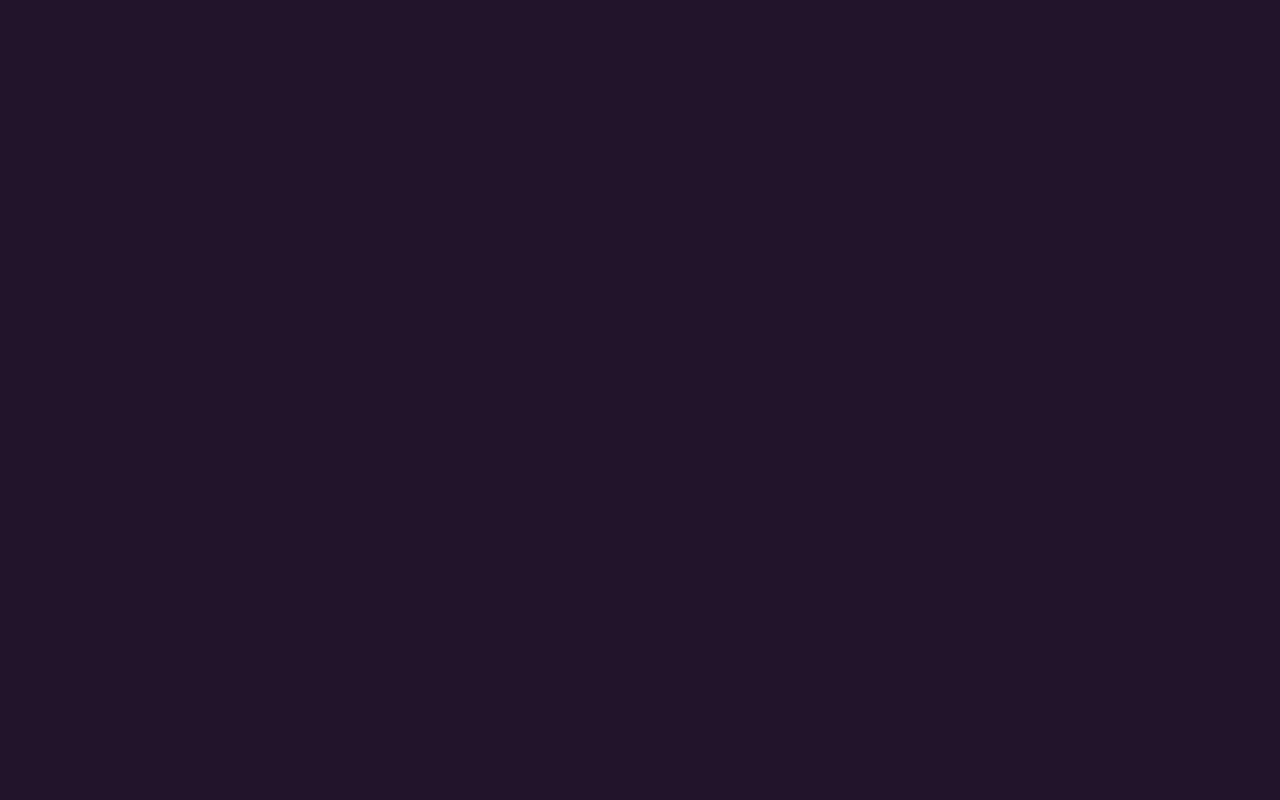
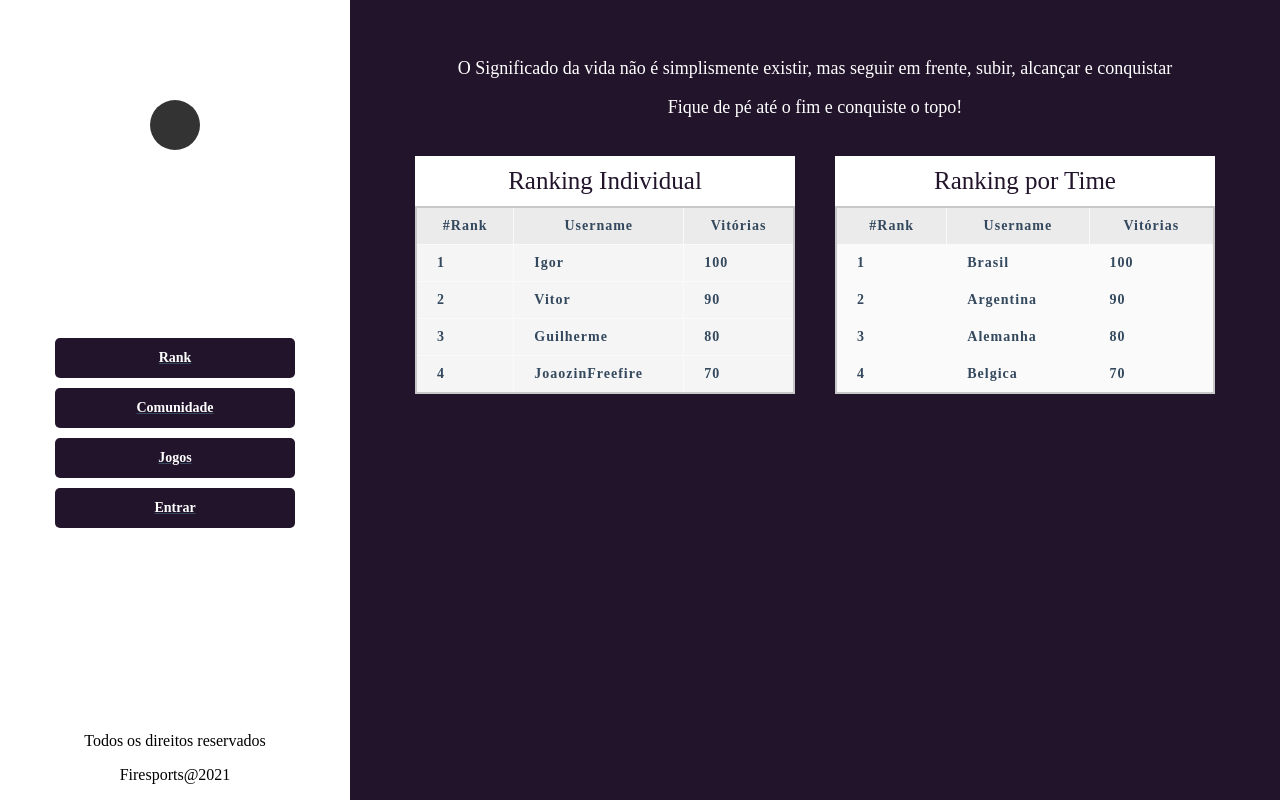
Before and after one commit to vitoribeiro00/Firesports, a React (Create React App) app in the folder frontend/: page /rank in a window 1280 px wide. Built offline with nearby package versions, Linux system fonts and the light colour scheme.

Commit message:
Correcao de bugs

```diff
--- a/frontend/src/components/Header/index.js
+++ b/frontend/src/components/Header/index.js
@@ -2,8 +2,6 @@ import React from 'react';
 import { Link } from 'react-router-dom';
 
 import './styles.css';
-
-
 
 class Header extends React.Component {
     render() {
--- a/frontend/src/components/Jogo/index.js
+++ b/frontend/src/components/Jogo/index.js
@@ -4,13 +4,12 @@ import { Link } from 'react-router-dom';
 
 import './styles.css';
 
-
 class Jogo extends React.Component{
 
     render() {
         return (
             <div className="conteudoJogo">
-                <Link to={"/torneios?idJogo=" + this.props.idJogo}>
+                <Link to={"/torneios/" + this.props.idJogo}>
                     <div className="imagemJogo">
                         <img src={"/images/jogos/" + this.props.image} alt="Jogo"/>
                     </div>
--- a/frontend/src/pages/Entrar/index.js
+++ b/frontend/src/pages/Entrar/index.js
@@ -26,7 +26,12 @@ const Entrar = ({history}) => {
     }
 
     useEffect(() => {
-        if (statusCode === 1) {
+        if (statusCode == 0){
+            Reactotron.log("Falha ao logar no sistema - " + statusCode)
+            setMensagemErro("Usuário e Senha errada!")
+        }
+
+        else if (statusCode === 1) {
             Reactotron.log("Logado com sucesso! - " + statusCode);
             history.push("/")}
         }, [statusCode]
--- /dev/null
+++ b/frontend/src/pages/Rank/index.js
@@ -0,0 +1,104 @@
+import React, { useEffect } from "react";
+import { Link } from "react-router-dom";
+import { useDispatch, useSelector } from 'react-redux';
+
+import Header from '../../components/Header';
+import Jogo from '../../components/Jogo';
+
+
+import "./styles.css";
+
+
+const Rank = () => {
+    const dispatch = useDispatch();
+
+    return (
+        <div className="ConteinerRank">
+
+            <Header />
+
+            <div className="ConteudoModalRank">
+                <div className="conteudoTextoMotivacionalRank">
+                    <p>O Significado da vida não é simplismente existir, mas seguir em frente, subir, alcançar e conquistar</p>
+                    <p>Fique de pé até o fim e conquiste o topo!</p>
+                </div>
+
+                <div className="ConteudoRanking">
+                    <div className="IndividualRanking">
+                        <div className="TextoRankingIndividual">
+                            <p >Ranking Individual</p>
+                        </div>
+                        <table>
+                            <tbody>
+                                <tr>
+                                    <th scope="col">#Rank</th>
+                                    <th scope="col">Username</th>
+                                    <th scope="col">Vitórias</th>
+                                </tr>
+                                <tr>
+                                    <td>1</td>
+                                    <td>Igor</td>
+                                    <td>100</td>
+                                </tr>
+                                <tr>
+                                    <td>2</td>
+                                    <td>Vitor</td>
+                                    <td>90</td>
+                                </tr>
+                                <tr>
+                                    <td>3</td>
+                                    <td>Guilherme</td>
+                                    <td>80</td>
+                                </tr>
+                                <tr>
+                                    <td>4</td>
+                                    <td>JoaozinFreefire</td>
+                                    <td>70</td>
+                                </tr>
+                            </tbody>
+                        </table>
+                    </div>
+                    <div className="TimeRanking">
+                        <div className="TextoTimeRanking">
+                            <p>Ranking por Time</p>
+                        </div>
+                        <div className="ConteudoRankingTime">
+                            <table>
+                                <tbody>
+                                    <tr>
+                                        <th scope="col">#Rank</th>
+                                        <th scope="col">Username</th>
+                                        <th scope="col">Vitórias</th>
+                                    </tr>
+                                    <tr>
+                                        <td>1</td>
+                                        <td>Brasil</td>
+                                        <td>100</td>
+                                    </tr>
+                                    <tr>
+                                        <td>2</td>
+                                        <td>Argentina</td>
+                                        <td>90</td>
+                                    </tr>
+                                    <tr>
+                                        <td>3</td>
+                                        <td>Alemanha</td>
+                                        <td>80</td>
+                                    </tr>
+                                    <tr>
+                                        <td>4</td>
+                                        <td>Belgica</td>
+                                        <td>70</td>
+                                    </tr>
+                                </tbody>
+                            </table>
+                        </div>
+                    </div>
+                </div>
+            </div>
+        </div>
+    )
+}
+
+
+export default Rank;
--- /dev/null
+++ b/frontend/src/pages/Rank/styles.css
@@ -0,0 +1,173 @@
+.ConteinerRank{
+    display: flex;
+    flex-direction: row;
+    height: 100vh;
+}
+.ConteudoRanking{
+    display: flex;
+    flex-direction: row;
+    justify-content: center;
+    align-items: center;
+}
+.conteudoTextoMotivacionalRank p{
+    font-size: 18px;
+}
+.ConteudoRanking div {
+    flex-direction: column;
+}
+
+.ConteudoRankingTime{
+    flex-direction: row;
+}
+
+.ConteudoModalRank{
+    display: flex;
+    flex-direction: column;
+    width: 100%;
+    padding-left: 350px;
+}
+.conteudoTextoMotivacionalRank {
+    flex-direction: row;
+    text-align: center;
+    color: #FFFFFF;
+    margin-top: 40px;
+}
+.IndividualRanking{
+    width: 380px;
+    margin: 20px;
+}
+.TextoRankingIndividual{
+    display: flex;
+    justify-content: center;
+    align-items: center;
+    background-color: white;
+    height: 50px;
+}
+
+.TextoRankingIndividual p{
+    color: #22142B;
+    margin: 0;
+    padding: 0;
+    font-size: 25px;
+}
+
+.TextoTimeRanking{
+    display: flex;
+    justify-content: center;
+    align-items: center;
+    background-color: white;
+    height: 50px;
+}
+
+.TextoTimeRanking p{
+    color: #22142B;
+    margin: 0;
+    padding: 0;
+    font-size: 25px;
+}
+
+.TimeRanking{
+    width: 380px;
+    margin: 20px;
+}
+
+.IndividualRanking table {
+    border-collapse: collapse;
+    border: 2px solid rgb(200,200,200);
+    letter-spacing: 1px;
+    font-size: 0.8rem;
+    width: 100%;
+  }
+
+
+ .IndividualRanking td, th {
+    border: 1px solid rgb(250, 250, 250);
+    padding: 10px 20px;
+  }
+
+ .IndividualRanking th {
+    background-color: rgb(235,235,235);
+    font-size: 14px;
+    font-weight: 600;
+    color: #34495e;
+  }
+
+
+  .IndividualRanking td, a {
+    font-size: 14px;
+    font-weight: 600;
+    color: #34495e;
+  }
+
+  .IndividualRanking a {
+    text-decoration: none;
+  }
+
+  .IndividualRanking :hover {
+    color: #2980b9;
+  }
+
+  .IndividualRanking:visited {
+    color: #2980b9;
+  }
+
+  .IndividualRanking:nth-child(even) td {
+    background-color: rgba(250, 250, 250);
+  }
+
+  .IndividualRanking:nth-child(odd) td {
+    background-color: rgb(245,245,245);
+  }
+
+
+
+
+
+
+  .TimeRanking table {
+    border-collapse: collapse;
+    border: 2px solid rgb(200,200,200);
+    letter-spacing: 1px;
+    font-size: 0.8rem;
+    width: 100%;
+  }
+
+
+ .TimeRanking td, th {
+    border: 1px solid rgb(250, 250, 250);
+    padding: 10px 20px;
+  }
+
+ .TimeRanking th {
+    background-color: rgb(235,235,235);
+    font-size: 14px;
+    font-weight: 600;
+    color: #34495e;
+  }
+
+
+  .TimeRanking td, a {
+    font-size: 14px;
+    font-weight: 600;
+    color: #34495e;
+  }
+
+  .TimeRanking a {
+    text-decoration: none;
+  }
+
+  .TimeRanking :hover {
+    color: #2980b9;
+  }
+
+  .TimeRanking:visited {
+    color: #2980b9;
+  }
+
+  .TimeRanking:nth-child(even) td {
+    background-color: rgba(250, 250, 250);
+  }
+
+  .TimeRanking:nth-child(odd) td {
+    background-color: rgb(245,245,245);
+  }
--- a/frontend/src/pages/Torneios/index.js
+++ b/frontend/src/pages/Torneios/index.js
@@ -1,24 +1,23 @@
 import React, { useEffect } from "react";
 import { useDispatch, useSelector } from "react-redux";
+import { useParams } from "react-router-dom";
+
+import { SearchTorneios } from '../../store/modules/torneio/actions';
 
 import Header from '../../components/Header';
 import Torneio from '../../components/Torneio';
 
 import "../Torneios/styles.css";
 
-import { SearchTorneios } from '../../store/modules/torneio/actions';
+const Torneios = () => {
+    const dispatch = useDispatch();
 
-import Reactotron from 'reactotron-react-js';
-
-const Torneios = (props) => {
-    const dispatch = useDispatch();
-    const query = new URLSearchParams(props.location.search);
-    const idJogo = query.get("idJogo");
+    const { jogoid } = useParams()
     const torneios = useSelector(state => state.torneio.torneios);
 
     useEffect(() => {
-        if(idJogo > 0){
-            dispatch(SearchTorneios(idJogo));
+        if(jogoid > 0){
+            dispatch(SearchTorneios(jogoid));
         }
     }, [])
 
--- a/frontend/src/pages/index.js
+++ b/frontend/src/pages/index.js
@@ -3,3 +3,5 @@ export { default as Entrar } from './Entrar';
 export { default as Cadastrar } from './Cadastrar';
 export { default as Jogos } from './Jogos';
 export { default as Torneios } from './Torneios';
+export { default as Perfil } from './Perfil';
+export { default as Rank } from './Rank';
--- a/frontend/src/routes/index.js
+++ b/frontend/src/routes/index.js
@@ -1,7 +1,7 @@
 import React from 'react'
 import { Route, Switch } from 'react-router-dom';
 
-import { Home, Entrar, Cadastrar, Jogos, Torneios } from '../pages/'
+import { Home, Entrar, Cadastrar, Jogos, Torneios, Perfil, Rank } from '../pages/';
 
 
 const App = () => {
@@ -12,7 +12,9 @@ const App = () => {
             <Route exact path='/entrar' component={ Entrar } />
             <Route path='/cadastrar' component={ Cadastrar } />
             <Route path='/jogos' component={ Jogos } />
-            <Route path='/torneios' component={ Torneios } />
+            <Route path='/torneios/:jogoid' component={ Torneios } />
+            <Route path='/perfil' component={ Perfil } />
+            <Route path='/rank' component={ Rank } />
         </Switch>
     )
 }
--- a/frontend/src/store/modules/auth/reducer.js
+++ b/frontend/src/store/modules/auth/reducer.js
@@ -1,7 +1,9 @@
 import produce from 'immer';
 
 const INITIAL_STATE = {
-  statusCode: 0,
+  statusCode: -1,
+  nome: "",
+  sobrenome: "",
 };
 
 
```
Also changed, not shown: frontend/src/store/modules/auth/actions.js (+5 -5 lines).
